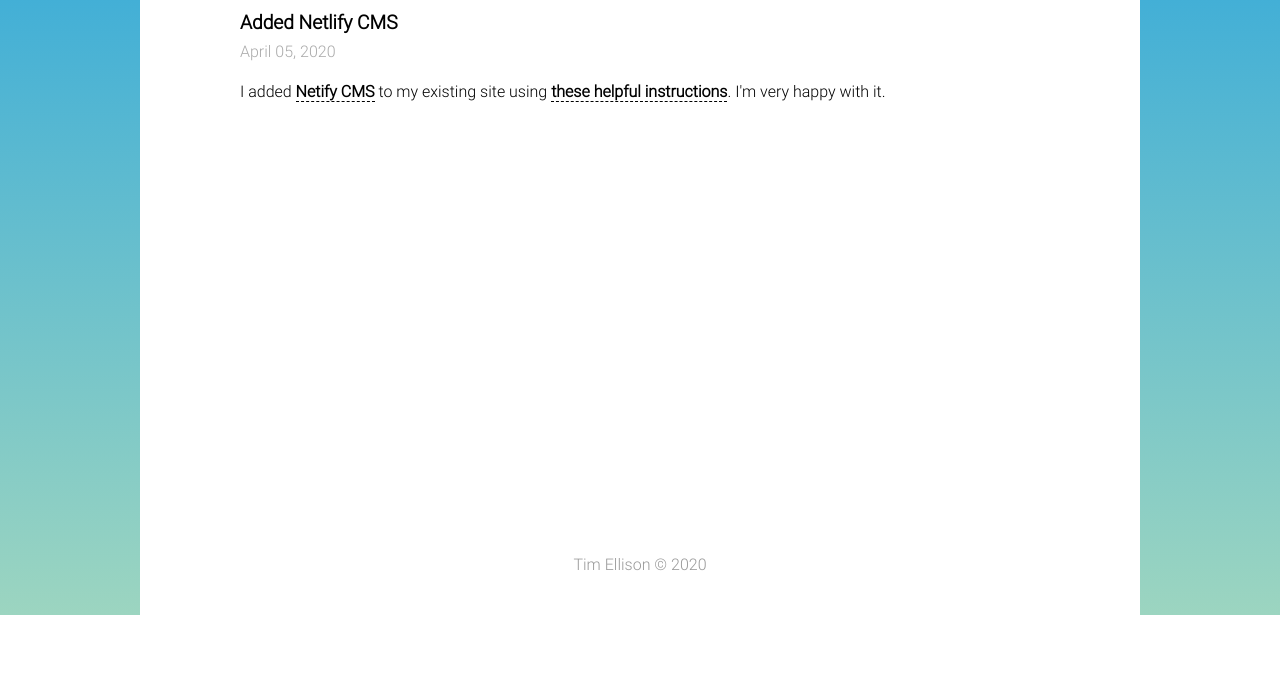
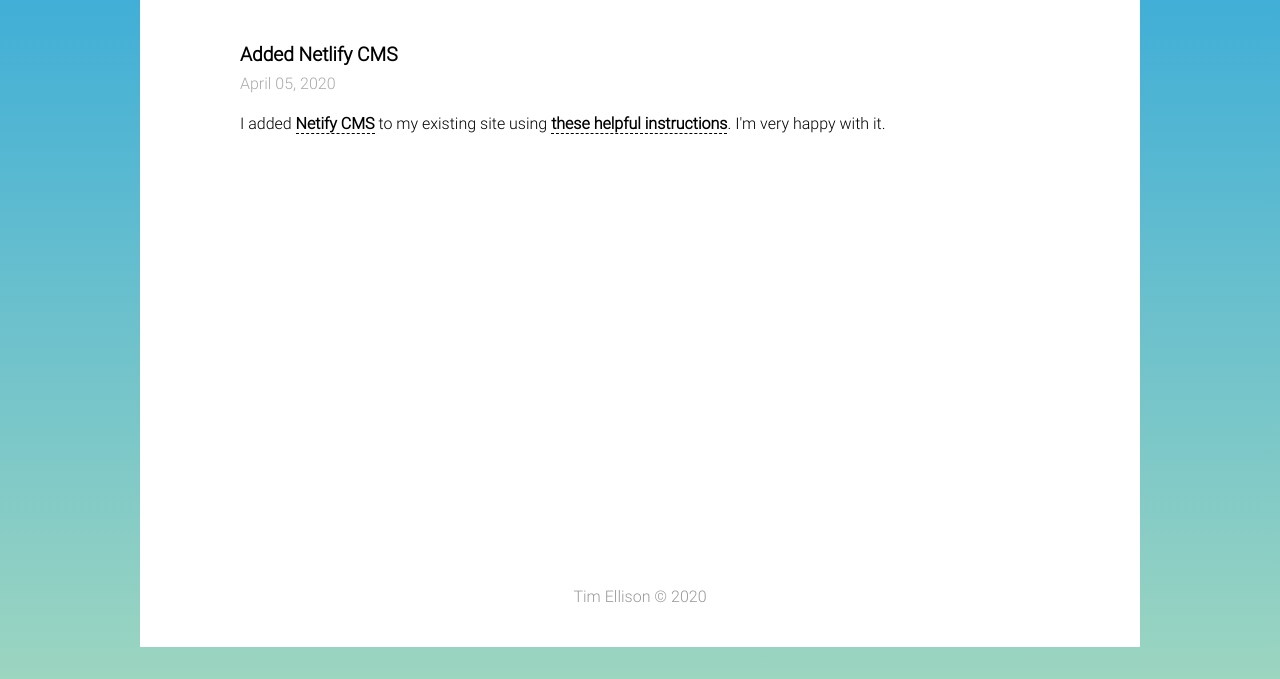
Before and after one commit to timothyjellison/new-homepage, a Gatsby site: page /posts/added-netlify-cms/ in a window 1280 px wide. Shown: the part 185-864 px from the top of the page. Before the commit the page ends 800 px from the top, so only its background shows below. Built offline with nearby package versions, Linux system fonts and the light colour scheme; Gatsby itself is replaced by a stand-in of ours.

Commit message:
style it up

```diff
--- a/static/global.css
+++ b/static/global.css
@@ -86,6 +86,8 @@ li {
   grid-template-columns: minmax(0, auto) [column-start] minmax(auto, 1000px) [column-end] minmax(0, auto);
   grid-template-rows: 150px auto 100px;
   min-height: 100vh;
+  padding-top: 2em;
+  padding-bottom: 2em;
 }
 
 .layout>* {
```
